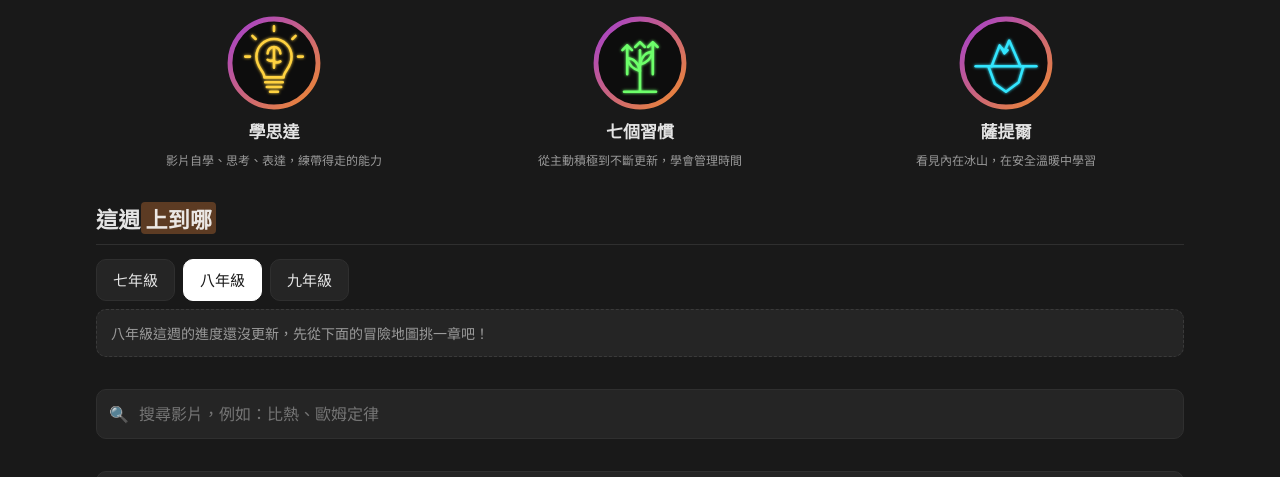
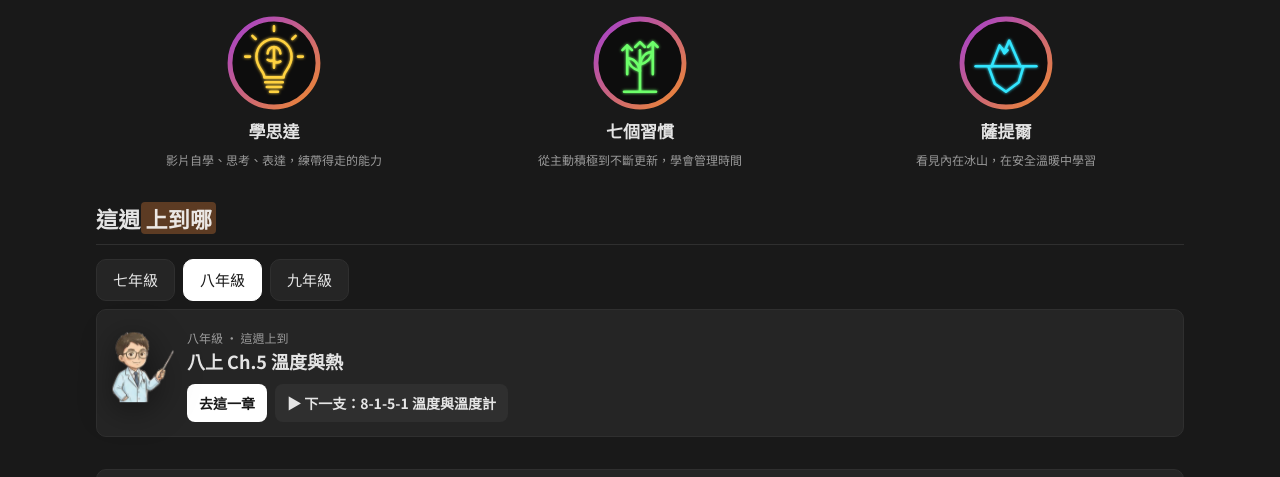
Before and after one commit to bean1103/ahao-science, a plain HTML site: page index.html in a window 1280 px wide. Shown: the part 473-950 px from the top of the page. Drawn offline with Linux system fonts and the light colour scheme; a web font is replaced by a local one.

Commit message:
This-week card supports several chapters; add 七上 Ch.1, 2, 5, 6; set December progress
Co-Authored-By: Claude Opus 5.5 <noreply@anthropic.com>
Claude-Session: https://claude.ai/code/session_011cWNLyQgZ9vqtwyCKZJ4FX

```diff
--- a/data/settings.json
+++ b/data/settings.json
@@ -1,9 +1,30 @@
 {
- "sheet": {"progress": "", "tips": ""},
+ "sheet": {
+  "progress": "",
+  "tips": ""
+ },
  "progress": [
-  {"grade": "7", "week": "", "note": "", "exam": "", "range": ""},
-  {"grade": "8", "week": "", "note": "", "exam": "", "range": ""},
-  {"grade": "9", "week": "", "note": "", "exam": "", "range": ""}
+  {
+   "grade": "7",
+   "week": "七上Ch5",
+   "note": "",
+   "exam": "",
+   "range": ""
+  },
+  {
+   "grade": "8",
+   "week": "八上Ch5",
+   "note": "",
+   "exam": "",
+   "range": ""
+  },
+  {
+   "grade": "9",
+   "week": "九上Ch4、九上Ch7",
+   "note": "",
+   "exam": "",
+   "range": ""
+  }
  ],
  "tips": {},
  "ask": ""
--- a/index.html
+++ b/index.html
@@ -291,8 +291,12 @@ const YT=q=>"https://www.youtube.com/channel/UCJtQ4k093PWRBCbzpuM9fVQ/search?que
 const DATA=[
  {g:"7",label:"七年級",sems:[
   {s:"1",label:"七上",ch:[
+   {c:"1",n:"生命世界與科學方法",sec:["1-1 生命的起源與特徵","1-2 探究自然的方法","1-3 實驗器材的使用"]},
+   {c:"2",n:"生物體的構造",sec:["2-1 細胞的發現","2-2 細胞的構造","2-3 物質進出細胞的方式","2-4 生物體的組成層次"]},
    {c:"3",n:"生物體的營養",sec:["3-3 光合作用","3 消化介紹"],isl:"島嶼課程複習/g7_1_c3"},
-   {c:"4",n:"生物體的運輸作用",sec:["4-2 心臟","4-3 血液成分","4-4 人體的循環系統","4 維管束傳輸","4 人體的終極防禦"],isl:"島嶼課程複習/g7_1_c4"}]}]},
+   {c:"4",n:"生物體的運輸作用",sec:["4-2 心臟","4-3 血液成分","4-4 人體的循環系統","4 維管束傳輸","4 人體的終極防禦"],isl:"島嶼課程複習/g7_1_c4"},
+   {c:"5",n:"生物體的協調作用",sec:["5-1 刺激與反應","5-2 神經系統","5-3 內分泌系統","5-4 動物的行為","5-5 植物對環境的感應"]},
+   {c:"6",n:"生物體的恆定性",sec:["6-1 恆定性與體溫調節","6-2 呼吸與氣體的恆定","6-3 排泄與水分的恆定","6-4 血糖的恆定"]}]}]},
  {g:"8",label:"八年級",sems:[
   {s:"1",label:"八上",ch:[
    {c:"1",n:"基本測量",sec:["1-1 長度、質量與時間","1-2 測量與估計","1-3 體積與密度"]},
@@ -333,7 +337,7 @@ let VIDEOS=[];
 const WATCH=id=>"https://www.youtube.com/watch?v="+id;
 const KORD={"講解":0,"重點整理":1,"解題":2,"短影音":3};
 const vidsOf=c=>VIDEOS.filter(v=>v.chapter===c.id).sort((a,b)=>(KORD[a.kind]-KORD[b.kind])||((a.section??99)-(b.section??99))||(b.date||"").localeCompare(a.date||""));
-const ICON={"7-1-3":"🌿","7-1-4":"🫀","8-1-1":"📏","8-1-2":"🧪","8-1-3":"🔊","8-1-4":"🔦","8-1-5":"🔥","8-1-6":"⚛️","8-2-1":"⚗️","8-2-2":"🔩","8-2-3":"🍋","8-2-4":"⏱️","8-2-5":"🧼","8-2-6":"🎈","9-1-1":"🏃","9-1-2":"🍎","9-1-3":"⚡","9-1-4":"🔋","9-1-5":"🪨","9-1-6":"🌋","9-1-7":"🪐","9-2-1":"💡","9-2-2":"🧲","9-2-3":"⛅","9-2-4":"🌏"};
+const ICON={"7-1-1":"🔬","7-1-2":"🦠","7-1-5":"🧠","7-1-6":"🌡️","7-1-3":"🌿","7-1-4":"🫀","8-1-1":"📏","8-1-2":"🧪","8-1-3":"🔊","8-1-4":"🔦","8-1-5":"🔥","8-1-6":"⚛️","8-2-1":"⚗️","8-2-2":"🔩","8-2-3":"🍋","8-2-4":"⏱️","8-2-5":"🧼","8-2-6":"🎈","9-1-1":"🏃","9-1-2":"🍎","9-1-3":"⚡","9-1-4":"🔋","9-1-5":"🪨","9-1-6":"🌋","9-1-7":"🪐","9-2-1":"💡","9-2-2":"🧲","9-2-3":"⛅","9-2-4":"🌏"};
 const flat=[];DATA.forEach(G=>G.sems.forEach(S=>S.ch.forEach(C=>flat.push({...C,g:G.g,s:S.s,sl:S.label,id:`${G.g}-${S.s}-${C.c}`}))));
 const byId=id=>flat.find(x=>x.id===id);
 const esc=s=>String(s).replace(/[&<>"]/g,m=>({"&":"&amp;","<":"&lt;",">":"&gt;",'"':"&quot;"}[m]));
@@ -491,13 +495,13 @@ async function loadSettings(){
 const done=(cid,vid)=>(prog[cid]?.q||[]).includes(vid);
 function rangeVids(e){const c=byId(e.id);return vidsOf(c).filter(v=>!e.secs||v.section==null||e.secs.has(v.section))}
 function nowBlock(){
-  const P=CFG.progress[grade]||{};const wk=parseRange(P.week)[0];const c=wk&&byId(wk.id);
+  const P=CFG.progress[grade]||{};const wks=parseRange(P.week);
   const rng=parseRange(P.range);const rv=rng.flatMap(e=>rangeVids(e).map(v=>[e.id,v]));const rdone=rv.filter(([cid,v])=>done(cid,v.id)).length;
-  let card;
-  if(c){const vs=vidsOf(c).filter(v=>!wk.secs||v.section==null||wk.secs.has(v.section));const nx=vs.find(v=>!done(c.id,v.id));
-    card=`<div class="nowcard">${mascot("point")}<div style="min-width:0;flex:1"><span class="k">${GN[grade]} · 這週上到</span><b>${c.sl} Ch.${c.c} ${esc(c.n)}${wk.secs?`<span class="sub"> · ${[...wk.secs].map(x=>c.c+"-"+x).join("、")}</span>`:""}</b>${P.note?`<p>${esc(P.note)}</p>`:""}
-      <div class="nowbtns"><a class="btn" href="#ch-${c.id}">去這一章</a>${nx?`<a class="btn ghost" href="${WATCH(nx.id)}" target="_blank" rel="noopener">▶ 下一支：${esc(nx.title.slice(0,18))}</a>`:""}</div></div></div>`}
-  else card=`<div class="empty">${GN[grade]}這週的進度還沒更新，先從下面的冒險地圖挑一章吧！</div>`;
+  let card="";
+  wks.forEach((wk,j)=>{const c=byId(wk.id);const vs=vidsOf(c).filter(v=>!wk.secs||v.section==null||wk.secs.has(v.section));const nx=vs.find(v=>!done(c.id,v.id));
+    card+=`<div class="nowcard">${j?"":mascot("point")}<div style="min-width:0;flex:1"><span class="k">${GN[grade]} · 這週上到</span><b>${c.sl} Ch.${c.c} ${esc(c.n)}${wk.secs?`<span class="sub"> · ${[...wk.secs].map(x=>c.c+"-"+x).join("、")}</span>`:""}</b>${P.note&&!j?`<p>${esc(P.note)}</p>`:""}
+      <div class="nowbtns"><a class="btn" href="#ch-${c.id}">去這一章</a>${nx?`<a class="btn ghost" href="${WATCH(nx.id)}" target="_blank" rel="noopener">▶ 下一支：${esc(nx.title.slice(0,18))}</a>`:vs.length?"":`<span class="sub" style="align-self:center">影片整理中</span>`}</div></div></div>`});
+  if(!card) card=`<div class="empty">${GN[grade]}這週的進度還沒更新，先從下面的冒險地圖挑一章吧！</div>`;
   const ex=P.exam&&rng.length?`<a class="rangecard" href="#range-${grade}"><span style="font-size:24px">📝</span><b>${esc(P.exam)} 範圍<small>${rng.length} 章 · ${rv.length} 支影片 · 已看 ${rdone}</small></b><span>›</span></a>`:"";
   return `<section class="block" id="now"><div class="block-head"><h2>這週<mark class="hl orange">上到哪</mark></h2></div>
     <div class="tabs" role="tablist">${DATA.map(x=>`<button role="tab" data-g="${x.g}" data-stay="1" aria-selected="${x.g===grade}">${x.label}</button>`).join("")}</div>
```
